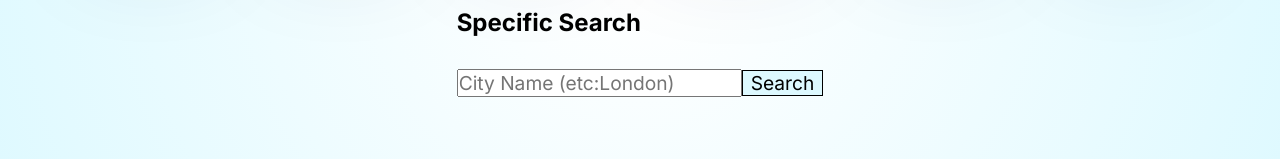
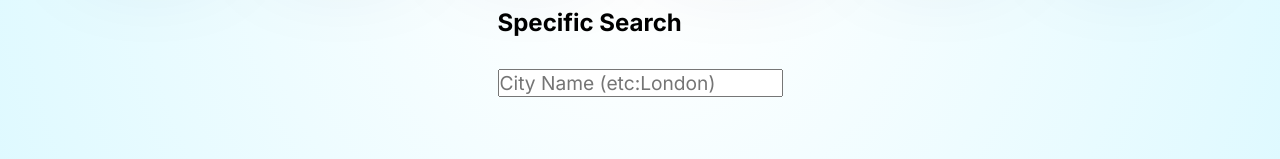
Before and after one commit to kerimkaraman/OpenWeather-Api, a React (Create React App) app: page / in a window 1280 px wide. Shown: the part 388-547 px from the top of the page. Built offline with nearby package versions, Linux system fonts and the light colour scheme; no server answers.

Commit message:
Spme Updates v2

```diff
--- a/src/App.js
+++ b/src/App.js
@@ -11,7 +11,6 @@ function App() {
   const [windData, setWindData] = useState([]);
   const [mainData, setMainData] = useState([]);
   const [cityName, setCityName] = useState('London');
-  const [search, setSearch] = useState(false);
 
   useEffect(() => {
     axios.get(`https://api.openweathermap.org/data/2.5/weather?q=${cityName}&appid=${KEY}`)
@@ -20,7 +19,7 @@ function App() {
         setWindData([response.data.wind]);
         setMainData([response.data.main]);
       })
-  }, [search, cityName])
+  }, [cityName])
 
 
   return (
@@ -43,7 +42,6 @@ function App() {
         </div>
         <div>
           <input onChange={(e) => { setCityName(e.target.value) }} placeholder='City Name (etc:London)' type="text" />
-          <button onClick={() => { setSearch(!search) }}>Search</button>
         </div>
       </div>
       {
```
